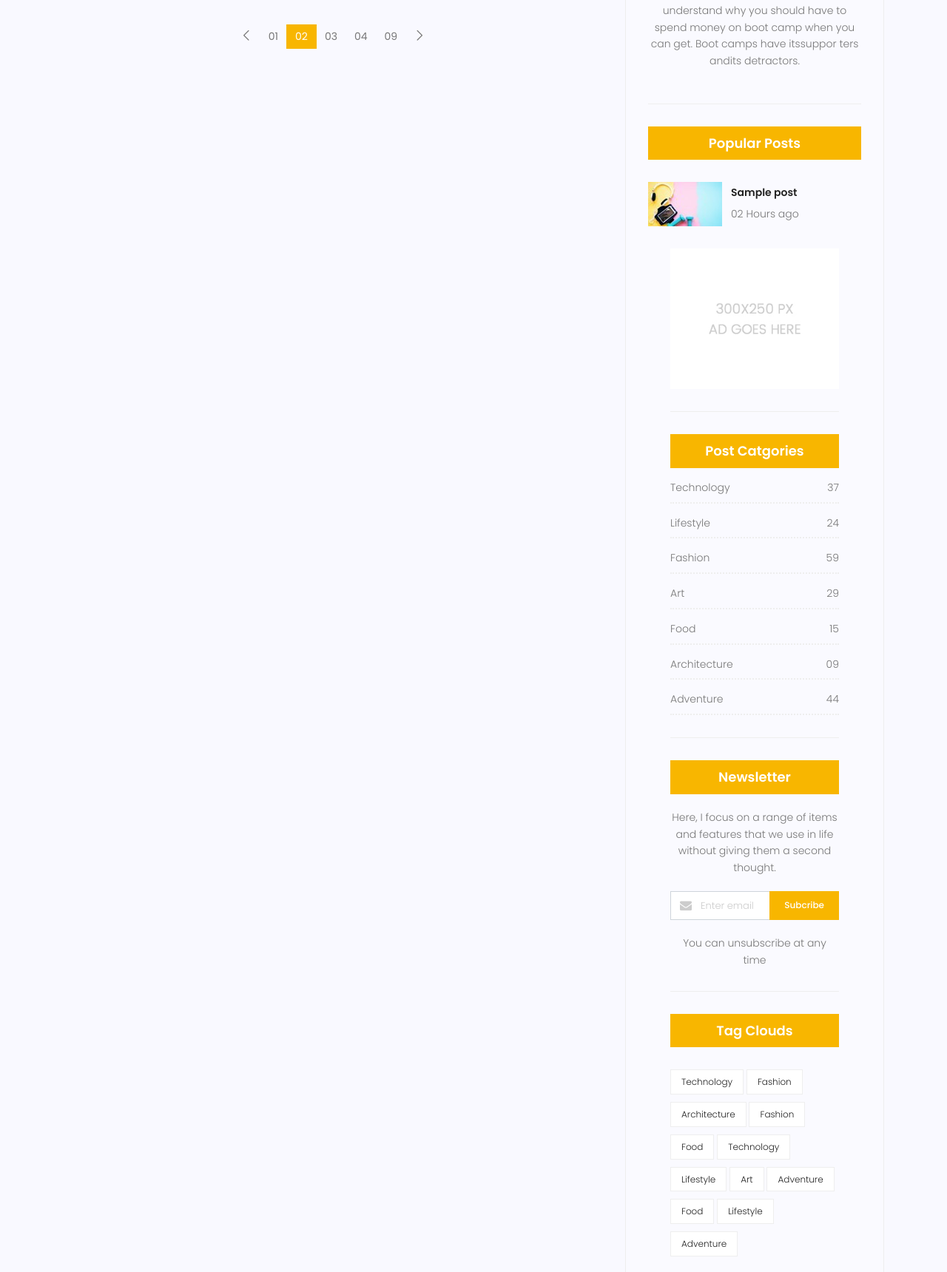
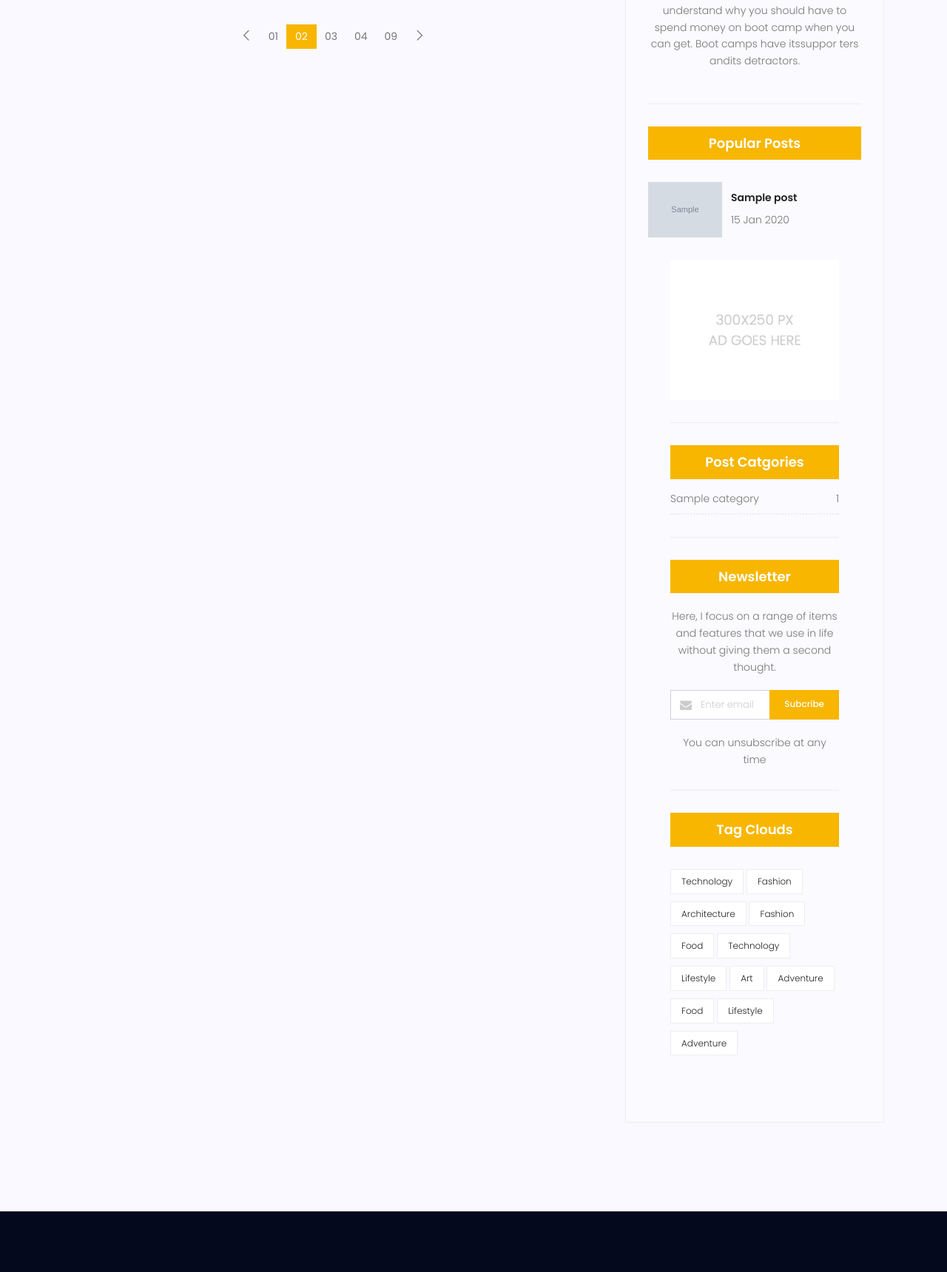
Before and after one commit to alireza-rezaeifard/django, a Django app: page /blog/ in a window 1280 px wide. Shown: the part 1766-3486 px from the top of the page at 74% size. Run offline with Django 4.2, Linux system fonts and the light colour scheme; tables that the repository leaves empty hold one stand-in row (values such as "Sample post"); grey boxes marked "Sample" are stand-in pictures; some libraries are stand-ins or nearby versions.

Commit message:
add some feature
-add popular post section to blog
-add post category section to blog

```diff
--- a/blog/templatetags/blog_tags.py
+++ b/blog/templatetags/blog_tags.py
@@ -1,5 +1,5 @@
 from django import template
-from blog.models import post
+from blog.models import post,category
 register = template.Library()
 
 @register.inclusion_tag('blog/popular-post.html')
@@ -7,3 +7,14 @@ def latestpost():
     global posts
     posts = post.objects.filter(status=1).order_by('published_date')[:4]
     return {'posts':posts}
+
+@register.inclusion_tag('blog/blog-post-category.html')
+def postcat():
+    posts = post.objects.filter(status=1)
+    categories = category.objects.all()
+    cat_dict = {}
+
+    for name in categories :
+        cat_dict[name] = posts.filter(category=name).count()
+
+    return {'categories':cat_dict}
--- a/statics/css/main.css
+++ b/statics/css/main.css
@@ -3656,6 +3656,7 @@ body.mobile-nav-active #mobile-nav-toggle {
 
 .widget-wrap .popular-post-widget .popular-post-list .thumb img {
   width: 100%;
+  max-width: 100px;
 }
 
 .widget-wrap .popular-post-widget .single-post-list {
--- a/templates/blog/blog-home.html
+++ b/templates/blog/blog-home.html
@@ -2,6 +2,8 @@
 
 
 {%load static%}
+
+{% load blog_tags %}
 {% block content %}
 
 			<!-- start banner Area -->
@@ -152,9 +154,9 @@
 			                        </form>
 								</div>
 									{% include "blog/blog-writter.html" %}
-									{% include "blog/popular-post.html" %}
+									{% latestpost %}
 									{% include "blog/blog-ads.html"	%}
-									{% include	"blog/blog-post-category.html" %}
+									{% postcat %}
 								<div class="single-sidebar-widget newsletter-widget">
 									<h4 class="newsletter-title">Newsletter</h4>
 									<p>
--- a/templates/blog/blog-post-category.html
+++ b/templates/blog/blog-post-category.html
@@ -3,47 +3,14 @@
 <div class="single-sidebar-widget post-category-widget">
     <h4 class="category-title">Post Catgories</h4>
     <ul class="cat-list">
+        {% for name,count in categories.items %}
         <li>
             <a href="#" class="d-flex justify-content-between">
-                <p>Technology</p>
-                <p>37</p>
+                <p>{{name}}</p>
+                <p>{{count}}</p>
             </a>
         </li>
-        <li>
-            <a href="#" class="d-flex justify-content-between">
-                <p>Lifestyle</p>
-                <p>24</p>
-            </a>
-        </li>
-        <li>
-            <a href="#" class="d-flex justify-content-between">
-                <p>Fashion</p>
-                <p>59</p>
-            </a>
-        </li>
-        <li>
-            <a href="#" class="d-flex justify-content-between">
-                <p>Art</p>
-                <p>29</p>
-            </a>
-        </li>
-        <li>
-            <a href="#" class="d-flex justify-content-between">
-                <p>Food</p>
-                <p>15</p>
-            </a>
-        </li>
-        <li>
-            <a href="#" class="d-flex justify-content-between">
-                <p>Architecture</p>
-                <p>09</p>
-            </a>
-        </li>
-        <li>
-            <a href="#" class="d-flex justify-content-between">
-                <p>Adventure</p>
-                <p>44</p>
-            </a>
-        </li>
+        {% endfor %}
+
     </ul>
 </div>
--- a/templates/blog/popular-post.html
+++ b/templates/blog/popular-post.html
@@ -7,11 +7,11 @@
         {% for post in posts %}
         <div class="single-post-list d-flex flex-row align-items-center">
             <div class="thumb">
-                <img class="img-fluid" src="{% static 'img/blog/pp1.jpg' %}" alt="">
+                <img class="img-fluid" src="{{post.image.url}}" alt="">
             </div>
             <div class="details">
-                <a href="blog-single.html"><h6>{{post.title}}</h6></a>
-                <p>02 Hours ago</p>
+                <a href="{% url 'blog:single' pid=post.id  %}"><h6>{{post.title}}</h6></a>
+                <p>{{post.published_date|date:"d M Y"}}</p>
             </div>
         </div>
         {% endfor %}
```
